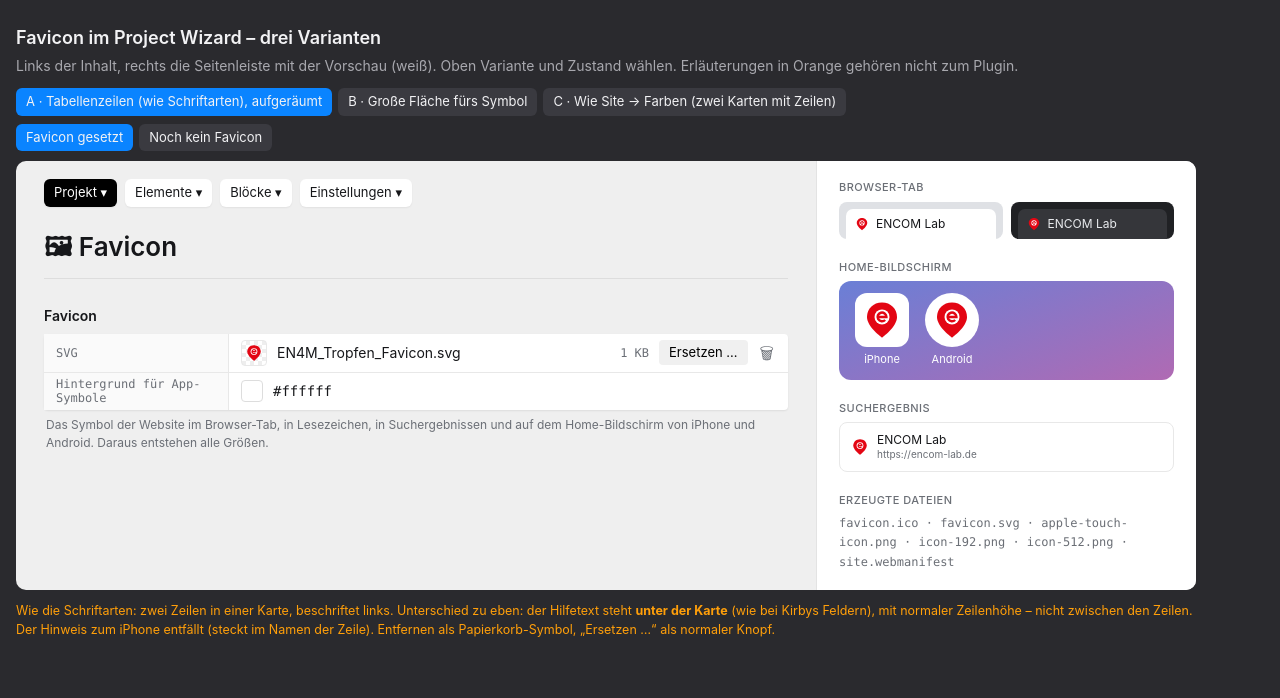
After one commit to kirbydesk/kirby-projectwizard, a PHP site: page /mockups/favicon-varianten.html in a window 1280 px wide. The commit adds this page. Shown: the top 698 px of the page. Run offline with PHP 8.4, Linux system fonts and the light colour scheme.

Commit message:
Favicon view with the icon large (variant B)
The SVG large in its own card with name, size and Replace/Remove; empty, the
card is the drop area. The background in a card "App icons" with one row
like the colours under Site. Help texts below the cards with normal line
height.

```diff
--- /dev/null
+++ b/mockups/favicon-varianten.html
@@ -0,0 +1,130 @@
+<!DOCTYPE html>
+<html lang="de">
+<head>
+<meta charset="UTF-8">
+<meta name="viewport" content="width=device-width, initial-scale=1">
+<title>Favicon Varianten</title>
+<style>
+  :root { --bg: #efefef; --card: #fff; --text: #16171a; --dim: #6b6f76; --line: #e8e8e8; --labelbg: #fafafa; --mono: ui-monospace, Menlo, monospace; --accent: #4271ae; }
+  * { box-sizing: border-box; margin: 0; padding: 0; }
+  body { font: 14px/1.5 -apple-system, BlinkMacSystemFont, "Segoe UI", sans-serif; background: #2a2a2e; color: var(--text); padding: 24px 16px 60px; }
+  h1 { font-size: 18px; color: #f2f2f4; font-weight: 600; }
+  .lead { color: #a8a8ae; margin: 4px 0 12px; max-width: 1180px; }
+  .switch { display: flex; gap: 6px; margin-bottom: 8px; flex-wrap: wrap; }
+  .switch button { border: 0; background: #3a3a40; color: #f2f2f4; font: inherit; font-size: 13px; padding: 4px 10px; border-radius: 6px; cursor: pointer; }
+  .switch button.on { background: #0a84ff; }
+  .panel { max-width: 1180px; display: grid; grid-template-columns: minmax(0, 1fr) 380px; background: var(--bg); border-radius: 10px; overflow: hidden; margin-top: 10px; }
+  @media (max-width: 860px) { .panel { grid-template-columns: 1fr; } }
+  .main { padding: 18px 28px 40px; }
+  .tabs { display: flex; gap: 8px; margin-bottom: 14px; }
+  .tabs span { background: #fff; border-radius: 6px; padding: 4px 10px; font-size: 13px; box-shadow: 0 1px 2px rgba(0,0,0,.06); }
+  .tabs span.on { background: #000; color: #fff; }
+  .title { font-size: 26px; font-weight: 600; padding: 6px 0 12px; border-bottom: 1px solid #ddd; margin-bottom: 26px; display: flex; gap: 10px; align-items: center; }
+  .sec { margin-bottom: 30px; }
+  .sec h3 { font-size: 14px; font-weight: 600; margin-bottom: 8px; }
+  .card { background: var(--card); border-radius: 4px; box-shadow: 0 1px 2px rgba(0,0,0,.08); }
+  .row { display: grid; grid-template-columns: 185px 1fr; min-height: 38px; }
+  .row + .row { border-top: 1px solid var(--line); }
+  .lab { background: var(--labelbg); border-right: 1px solid var(--line); font: 12px var(--mono); color: var(--dim); padding: 0 12px; display: flex; align-items: center; }
+  .val { display: flex; align-items: center; gap: 10px; padding: 6px 12px; min-width: 0; }
+  .help { font-size: 12px; line-height: 1.5; color: var(--dim); padding: 6px 2px 0; }
+  .file { flex: 1; min-width: 0; white-space: nowrap; overflow: hidden; text-overflow: ellipsis; }
+  .meta { font: 12px var(--mono); color: var(--dim); flex: none; }
+  .kbtn { flex: none; background: #f0f0f0; border: 0; border-radius: 4px; padding: 3px 10px; font: inherit; font-size: 13px; display: inline-flex; gap: 6px; align-items: center; }
+  .icon { flex: none; color: var(--dim); font-size: 16px; padding: 0 2px; }
+  .thumb { width: 26px; height: 26px; flex: none; display: grid; place-items: center; border-radius: 4px; background: repeating-conic-gradient(#eee 0 25%, #fff 0 50%) 0 0 / 8px 8px; border: 1px solid var(--line); }
+  .swatch { width: 22px; height: 22px; border-radius: 4px; border: 1px solid #ddd; background: #fff; flex: none; }
+  .mono { font: 14px var(--mono); }
+  /* Variante B: Fläche */
+  .drop { padding: 22px; display: flex; gap: 18px; align-items: center; }
+  .drop.empty { border: 1px dashed #c8c8c8; border-radius: 4px; margin: 14px; padding: 26px; justify-content: center; flex-direction: column; color: var(--dim); gap: 6px; text-align: center; }
+  .big { width: 88px; height: 88px; flex: none; display: grid; place-items: center; border-radius: 8px; background: repeating-conic-gradient(#eee 0 25%, #fff 0 50%) 0 0 / 12px 12px; border: 1px solid var(--line); }
+  .bigmeta { flex: 1; min-width: 0; }
+  .bigmeta .name { font-weight: 500; white-space: nowrap; overflow: hidden; text-overflow: ellipsis; }
+  .bigmeta .sub { font: 12px var(--mono); color: var(--dim); margin: 2px 0 10px; }
+  .bigmeta .btns { display: flex; gap: 8px; }
+  /* Seitenleiste */
+  .side { background: #fff; border-left: 1px solid #e3e3e3; padding: 18px 22px; }
+  .side h4 { font-size: 11px; letter-spacing: .04em; text-transform: uppercase; color: var(--dim); font-weight: 500; margin: 0 0 6px; }
+  .side .g + .g { margin-top: 20px; }
+  .tabs2 { display: grid; grid-template-columns: 1fr 1fr; gap: 8px; }
+  .br { border-radius: 8px; padding: 7px 7px 0; background: #dfe1e5; } .br.dark { background: #202124; }
+  .bt { display: flex; gap: 7px; align-items: center; background: #fff; border-radius: 7px 7px 0 0; padding: 6px 9px; font-size: 12px; white-space: nowrap; overflow: hidden; }
+  .dark .bt { background: #35363a; color: #e8eaed; }
+  .home { display: flex; gap: 16px; padding: 12px 16px; border-radius: 12px; background: linear-gradient(160deg, #6a7fd6, #b06ab3); }
+  .app { display: flex; flex-direction: column; align-items: center; gap: 4px; font-size: 11px; color: #fff; }
+  .app span.i { width: 54px; height: 54px; border-radius: 12px; background: #fff; display: grid; place-items: center; }
+  .app.round span.i { border-radius: 50%; }
+  .serp { display: flex; gap: 8px; align-items: center; border: 1px solid var(--line); border-radius: 8px; padding: 9px 11px; font-size: 12px; line-height: 1.35; }
+  .serp small { display: block; color: var(--dim); }
+  .files { font: 12px/1.6 var(--mono); color: var(--dim); }
+  .empty-side { color: var(--dim); font-size: 13px; }
+  .notes { max-width: 1180px; color: #ff9f0a; font-size: 12.5px; margin-top: 12px; }
+</style>
+</head>
+<body>
+<h1>Favicon im Project Wizard – drei Varianten</h1>
+<p class="lead">Links der Inhalt, rechts die Seitenleiste mit der Vorschau (weiß). Oben Variante und Zustand wählen. Erläuterungen in Orange gehören nicht zum Plugin.</p>
+<div class="switch" id="var"></div>
+<div class="switch" id="state"></div>
+<div class="panel">
+  <div class="main">
+    <div class="tabs"><span class="on">Projekt ▾</span><span>Elemente ▾</span><span>Blöcke ▾</span><span>Einstellungen ▾</span></div>
+    <div class="title">🖼 Favicon</div>
+    <div id="content"></div>
+  </div>
+  <div class="side" id="side"></div>
+</div>
+<div class="notes" id="notes"></div>
+
+<script>
+  const logo = (s) => `<svg width="${s}" height="${s}" viewBox="0 0 64 64"><path d="M32 4C18 4 8 14 8 27c0 16 24 33 24 33s24-17 24-33C56 14 46 4 32 4z" fill="#e30613"/><circle cx="32" cy="27" r="12" fill="#fff"/><path d="M26 27h13a7 7 0 1 0-2 5" stroke="#e30613" stroke-width="4" fill="none"/></svg>`;
+  const help1 = 'Das Symbol der Website im Browser-Tab, in Lesezeichen, in Suchergebnissen und auf dem Home-Bildschirm von iPhone und Android. Daraus entstehen alle Größen.';
+  const help2 = 'iPhone füllt Transparenz sonst schwarz.';
+  const bgRow = `<div class="row"><div class="lab">Hintergrund für App-Symbole</div><div class="val"><span class="swatch"></span><span class="mono">#ffffff</span></div></div>`;
+  const V = {
+    A: { k: 'A · Tabellenzeilen (wie Schriftarten), aufgeräumt',
+      html: (set) => `<div class="sec"><h3>Favicon</h3><div class="card">
+          <div class="row"><div class="lab">SVG</div><div class="val">${set
+            ? `<span class="thumb">${logo(18)}</span><span class="file">EN4M_Tropfen_Favicon.svg</span><span class="meta">1 KB</span><button class="kbtn">Ersetzen …</button><span class="icon" title="Entfernen">🗑</span>`
+            : `<button class="kbtn">⤒ SVG hochladen</button>`}</div></div>
+          ${bgRow}</div>
+          <p class="help">${help1}</p></div>`,
+      notes: '<p>Wie die Schriftarten: zwei Zeilen in einer Karte, beschriftet links. Unterschied zu eben: der Hilfetext steht <b>unter der Karte</b> (wie bei Kirbys Feldern), mit normaler Zeilenhöhe – nicht zwischen den Zeilen. Der Hinweis zum iPhone entfällt (steckt im Namen der Zeile). Entfernen als Papierkorb-Symbol, „Ersetzen …“ als normaler Knopf.</p>' },
+    B: { k: 'B · Große Fläche fürs Symbol',
+      html: (set) => `<div class="sec"><h3>Favicon</h3><div class="card">${set
+          ? `<div class="drop"><span class="big">${logo(60)}</span><div class="bigmeta"><div class="name">EN4M_Tropfen_Favicon.svg</div><div class="sub">SVG · 1 KB</div><div class="btns"><button class="kbtn">Ersetzen …</button><button class="kbtn">Entfernen</button></div></div></div>`
+          : `<div class="drop empty"><span style="font-size:22px">⤒</span><b style="color:var(--text);font-weight:500">SVG hierher ziehen oder hochladen</b><span style="font-size:12px">Daraus entstehen alle Größen für Browser, iPhone und Android.</span><button class="kbtn" style="margin-top:6px">SVG hochladen</button></div>`}
+        </div><p class="help">${help1}</p></div>
+        <div class="sec"><h3>App-Symbole</h3><div class="card">${bgRow}</div><p class="help">${help2}</p></div>`,
+      notes: '<p>Das Symbol groß in einer eigenen Karte – man sieht sofort, welches Favicon gesetzt ist. Leer: eine Fläche zum Hineinziehen. Der Hintergrund als eigene Karte „App-Symbole“ mit einer Zeile, wie die Farben unter Site.</p>' },
+    C: { k: 'C · Wie Site → Farben (zwei Karten mit Zeilen)',
+      html: (set) => `<div class="sec"><h3>Symbol</h3><div class="card">
+          <div class="row"><div class="lab">SVG</div><div class="val">${set
+            ? `<span class="thumb">${logo(18)}</span><span class="file">EN4M_Tropfen_Favicon.svg</span><span class="meta">1 KB</span><button class="kbtn">Ersetzen …</button><span class="icon" title="Entfernen">🗑</span>`
+            : `<button class="kbtn">⤒ SVG hochladen</button>`}</div></div></div>
+          <p class="help">${help1}</p></div>
+        <div class="sec"><h3>App-Symbole</h3><div class="card">${bgRow}</div><p class="help">${help2}</p></div>`,
+      notes: '<p>Zwei Karten mit je einer Zeile, Überschriften wie „Farben“ unter Site. Jede Karte mit ihrem eigenen Hilfetext darunter.</p>' },
+  };
+  const side = (set) => set ? `
+      <div class="g"><h4>Browser-Tab</h4><div class="tabs2"><div class="br"><div class="bt">${logo(14)} ENCOM Lab</div></div><div class="br dark"><div class="bt">${logo(14)} ENCOM Lab</div></div></div></div>
+      <div class="g"><h4>Home-Bildschirm</h4><div class="home"><span class="app"><span class="i">${logo(40)}</span>iPhone</span><span class="app round"><span class="i">${logo(40)}</span>Android</span></div></div>
+      <div class="g"><h4>Suchergebnis</h4><div class="serp">${logo(18)}<span>ENCOM Lab<small>https://encom-lab.de</small></span></div></div>
+      <div class="g"><h4>Erzeugte Dateien</h4><div class="files">favicon.ico · favicon.svg · apple-touch-icon.png · icon-192.png · icon-512.png · site.webmanifest</div></div>`
+    : `<p class="empty-side">Noch kein Favicon – die Vorschau erscheint nach dem Hochladen.</p>`;
+  let cur = 'A', set = true;
+  const vb = document.getElementById('var'), sb = document.getElementById('state');
+  Object.entries(V).forEach(([k, v]) => { const b = document.createElement('button'); b.textContent = v.k; b.onclick = () => { cur = k; render(); }; vb.appendChild(b); });
+  [['Favicon gesetzt', true], ['Noch kein Favicon', false]].forEach(([t, v]) => { const b = document.createElement('button'); b.textContent = t; b.onclick = () => { set = v; render(); }; b.dataset.v = v; sb.appendChild(b); });
+  function render() {
+    [...vb.children].forEach((b, i) => b.classList.toggle('on', Object.keys(V)[i] === cur));
+    [...sb.children].forEach((b) => b.classList.toggle('on', String(set) === b.dataset.v));
+    content.innerHTML = V[cur].html(set); document.getElementById('side').innerHTML = sideHtml(set);
+    notes.innerHTML = V[cur].notes;
+  }
+  const sideHtml = side;
+  render();
+</script>
+</body>
+</html>
--- a/src/i18n/de.php
+++ b/src/i18n/de.php
@@ -472,8 +472,10 @@
 	'prw.favicon.intro' => 'Das Symbol der Website im Browser-Tab, in Lesezeichen, in Suchergebnissen und auf dem Home-Bildschirm von iPhone und Android.',
 	'prw.favicon.svg' => 'SVG',
 	'prw.favicon.svg.help' => 'Daraus entstehen alle Größen für Browser, iPhone und Android.',
-	'prw.favicon.background' => 'Hintergrund für App-Symbole',
-	'prw.favicon.background.help' => 'iPhone füllt Transparenz sonst schwarz.',
+	'prw.favicon.background' => 'Hintergrund',
+	'prw.favicon.background.help' => 'Der Hintergrund der App-Symbole auf iPhone und Android. iPhone füllt Transparenz sonst schwarz.',
+	'prw.favicon.appIcons' => 'App-Symbole',
+	'prw.favicon.dropSvg' => 'SVG hierher ziehen oder hochladen',
 	'prw.favicon.upload' => 'SVG hochladen',
 	'prw.favicon.replace' => 'Ersetzen …',
 	'prw.favicon.remove' => 'Entfernen',
--- a/src/i18n/en.php
+++ b/src/i18n/en.php
@@ -472,8 +472,10 @@
 	'prw.favicon.intro' => 'The icon of the website in the browser tab, in bookmarks, in search results and on the home screen of iPhone and Android.',
 	'prw.favicon.svg' => 'SVG',
 	'prw.favicon.svg.help' => 'All sizes for browsers, iPhone and Android are made from it.',
-	'prw.favicon.background' => 'Background of app icons',
-	'prw.favicon.background.help' => 'iPhone fills transparency with black otherwise.',
+	'prw.favicon.background' => 'Background',
+	'prw.favicon.background.help' => 'The background of the app icons on iPhone and Android. iPhone fills transparency with black otherwise.',
+	'prw.favicon.appIcons' => 'App Icons',
+	'prw.favicon.dropSvg' => 'Drop an SVG here or upload one',
 	'prw.favicon.upload' => 'Upload SVG',
 	'prw.favicon.replace' => 'Replace …',
 	'prw.favicon.remove' => 'Remove',
```
Also changed, not shown: src/views/components/GlobalFavicon.vue (+92 -48 lines), index.css, index.js.
